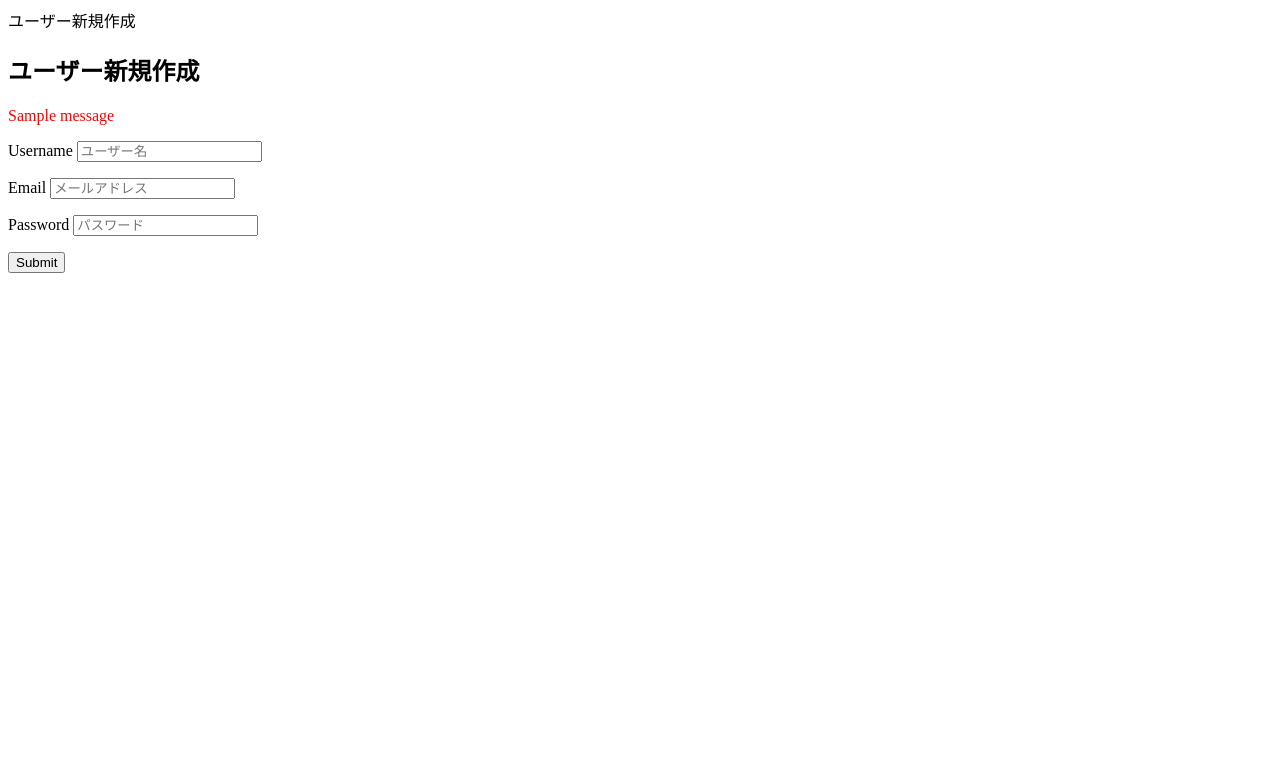
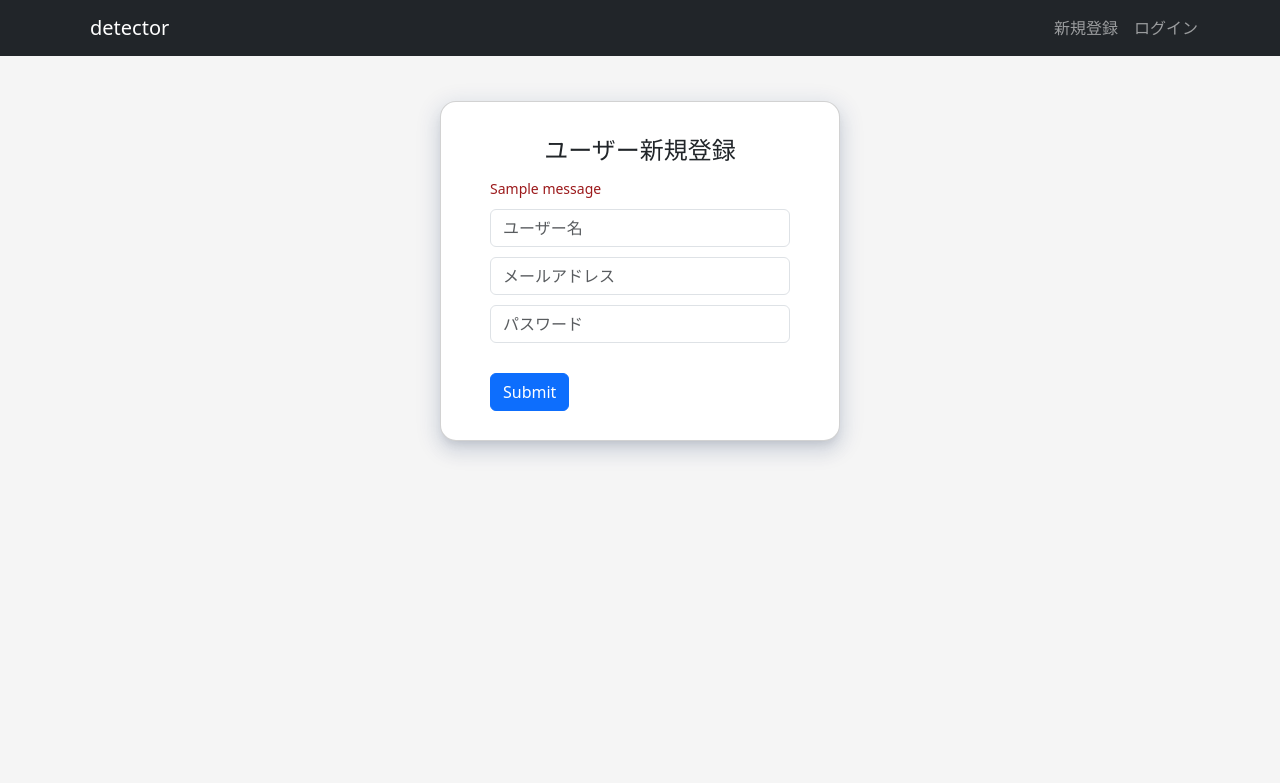
Before and after one commit to twenvle/fb, a Flask app: template apps/auth/templates/auth/signup.html in a window 1280 px wide. Shown: the top 783 px of the page. Run offline with Flask 3, Linux system fonts and the light colour scheme; the template is opened without the code that fills it, so the values that code supplies are empty, except form fields; one stand-in notice (Sample message) is shown; form fields are guessed from the names that the template uses; some libraries are stand-ins or nearby versions.

Commit message:
chapter_6

```diff
--- a/apps/auth/templates/auth/login.html
+++ b/apps/auth/templates/auth/login.html
@@ -1,4 +1,4 @@
-{% extends "auth/base.html" %}
+{% extends "detector/base.html" %}
 
 {% block title %}ログイン{% endblock %}
 
--- a/apps/auth/templates/auth/signup.html
+++ b/apps/auth/templates/auth/signup.html
@@ -1,29 +1,24 @@
+{%extends "detector/base.html" %}
+
 {% block title %}ユーザー新規作成{% endblock %}
 {% block content %}
-<h2>ユーザー新規作成</h2>
-<form action="{{ url_for('auth.signup',next=request.args.get('next')) }}" method="POST" novalidate="novalidate">
-    {% for message in get_flashed_messages() %}
-    <p style="color: red;">{{ message }}</p>
-    {% endfor %}
-    {{ form.csrf_token }}
-    <p>
-        {{ form.username.label }} {{ form.username(placeholder="ユーザー名") }}
-    </p>
-    {% for error in form.username.errors %}
-    <span style="color: red;">{{ error }}</span>
-    {% endfor %}
-    <p>
-        {{ form.email.label }} {{ form.email(placeholder="メールアドレス") }}
-    </p>
-    {% for error in form.email.errors %}
-    <span style="color: red;">{{ error }}</span>
-    {% endfor %}
-    <p>
-        {{ form.password.label }} {{ form.password(placeholder="パスワード") }}
-    </p>
-    {% for error in form.password.errors %}
-    <span style="color: red;">{{ error }}</span>
-    {% endfor %}
-    <p>{{ form.submit() }}</p>
-</form>
+<div class="mx-auto dt-auth-main">
+    <div class="card dt-auth-signup">
+        <header>ユーザー新規登録</header>
+        <section>
+            <form method="post" action="{{ url_for('auth.signup', next=request.args.get('next')) }}"
+                class="form-signin">
+                {{ form.csrf_token }}
+                {% for message in get_flashed_messages() %}
+                <div class="dt-auth-flash">{{ message }}</div>
+                {% endfor %}
+
+                {{ form.username(size=30, class="form-control dt-auth-input", placeholder="ユーザー名") }}
+                {{ form.email(class="form-control dt-auth-input",placeholder="メールアドレス") }}
+                {{ form.password(class="form-control dt-auth-input",placeholder="パスワード") }}
+                {{ form.submit(class="btn btn-md btn-primary btn-block dt-auth-btn") }}
+            </form>
+        </section>
+    </div>
+</div>
 {% endblock %}
--- a/apps/auth/views.py
+++ b/apps/auth/views.py
@@ -41,7 +41,7 @@ def signup():
         # GETパラメータにnextキーが存在し、値がない場合はユーザーの一覧ページへリダイレクトする
         next_ = request.args.get("next")
         if next_ is None or not next_.startswith("/"):
-            next_ = url_for("crud.users")
+            next_ = url_for("detector.index")
         return redirect(next_)
 
     return render_template("auth/signup.html", form=form)
@@ -58,7 +58,7 @@ def login():
         # ユーザーが存在しパスワードが一致する場合はログインを許可する
         if user is not None and user.verify_password(form.password.data):
             login_user(user)
-            return redirect(url_for("crud.users"))
+            return redirect(url_for("detector.index"))
 
         # ログイン失敗メッセージを設定する
         flash("メールアドレスかパスワードか不正です")
--- a/apps/detector/templates/detector/base.html
+++ b/apps/detector/templates/detector/base.html
@@ -8,7 +8,36 @@
     <link rel="stylesheet" href="{{ url_for('static', filename='css/style.css') }}" />
     <!-- 後から読み込んだファイルが優先されるので書き足したり訂正する場合に用いる -->
 </head>
+
 <body>
-    {% block content %}{% endblock %}
+    <!-- ナビゲーションバーを作成する -->
+    <nav class="navbar navbar-expand-lg navbar-dark bg-dark">
+        <div class="container">
+            <a class="navbar-brand " href="{{ url_for('detector.index') }}">detector</a>
+            <ul class="navbar-nav">
+                {% if current_user.is_authenticated %}
+                <li class="nav-item">
+                    <span class="nav-link">{{ current_user.username }}</span>
+                </li>
+                <li class="nav-item">
+                    <a href="{{ url_for('auth.logout') }}" class="nav-link">ログアウト</a>
+                </li>
+                {% else %}
+                <li class="nav-item">
+                    <a class="nav-link" href="{{ url_for('auth.signup') }}">新規登録</a>
+                </li>
+                <li class="nav-item">
+                    <a class="nav-link" href="{{ url_for('auth.login') }}">ログイン</a>
+                </li>
+                {% endif %}
+            </ul>
+        </div>
+    </nav>
+
+    <!-- block contentをsection class="container"で囲む -->
+    <section class="container">
+        {% block content %}{% endblock %}
+    </section>
 </body>
+
 </html>
```
Also changed, not shown: 1 other file.
